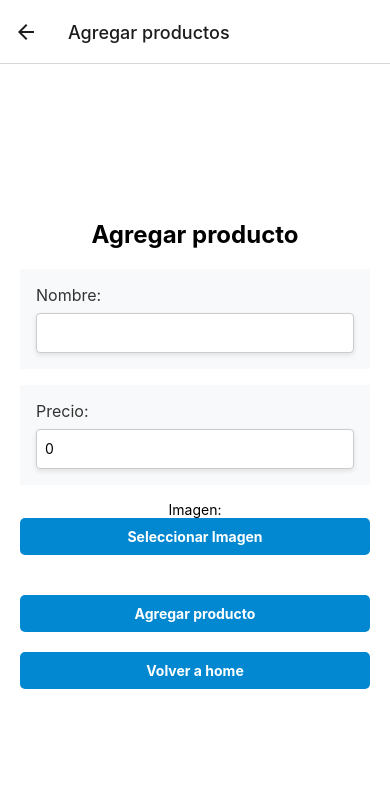
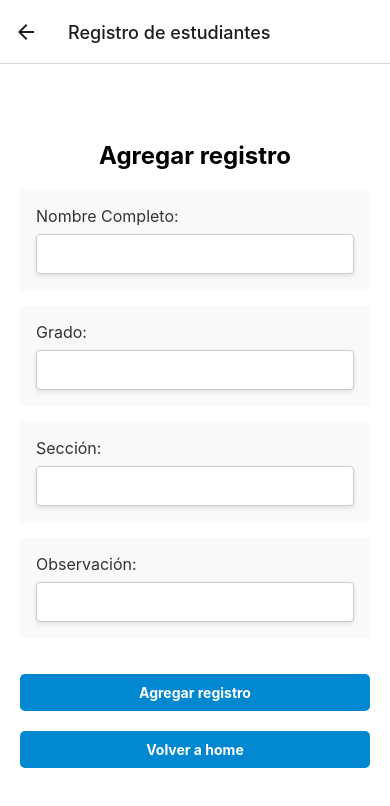
Before and after one commit to DenisCastillo06/Extraordinaria-Denis-20220365, a React Native app: screen /Add in a window 390 px wide. Shown: the top 806 px of the page. Built offline with nearby package versions, Linux system fonts and the light colour scheme; no server answers; the database is empty.

Commit message:
cambios 1

```diff
--- a/src/components/CardProductos.js
+++ b/src/components/CardProductos.js
@@ -32,9 +32,9 @@ const CardProductos = ({ id, nombre, precio, vendido, imagen }) => {
     return (
         <View style={styles.card}>
             <Text style={styles.nombre}>{nombre}</Text>
-            <Text style={styles.text}>${precio}</Text>
+            <Text style={styles.text}>{precio}</Text>
             <Text style={[styles.text, vendido ? styles.vendido : styles.disponible]}>
-                {vendido ? "Vendido" : "Disponible"}
+                {vendido ? "Finalizado" : "Pendiente"}
             </Text>
             {imagen ? (
                 <Image source={{ uri: imagen }} style={styles.image} />
@@ -51,7 +51,7 @@ const CardProductos = ({ id, nombre, precio, vendido, imagen }) => {
                     style={[styles.updateButton, vendido ? styles.regresarButton : styles.venderButton]}
                     onPress={() => handleUpdate(id, vendido)}>
                     <Text style={styles.updateButtonText}>
-                        {vendido ? "Devolver Producto" : "Vender"}
+                        {vendido ? "Devolver a pendiente" : "Finalizar"}
                     </Text>
                 </TouchableOpacity>
             </View>
--- a/src/navigation/Navigation.js
+++ b/src/navigation/Navigation.js
@@ -10,9 +10,9 @@ const Navigation = () => {
     return (
         <NavigationContainer>
             <Stack.Navigator>
-                <Stack.Screen name="Home" component={Home} options={{title:'Home'}} />
+                <Stack.Screen name="Home" component={Home} options={{title:'Gestión de estudiantes'}} />
                 <Stack.Screen name="Add" component={Add}
-                options={{presentation:'modal', title:'Agregar productos'}}/>
+                options={{presentation:'modal', title:'Registro de estudiantes'}}/>
             </Stack.Navigator>
         </NavigationContainer>
     );
--- a/src/screens/Add.js
+++ b/src/screens/Add.js
@@ -5,10 +5,10 @@ import { ref, uploadBytes, getDownloadURL } from 'firebase/storage';
 import { collection, addDoc } from 'firebase/firestore';
 import * as ImagePicker from 'expo-image-picker';
 
-// Componente Add para agregar un nuevo producto
+// Componente Add para agregar un nuevo registro
 const Add = ({ navigation }) => {
-    // Estado inicial del producto
-    const [producto, setProducto] = useState({
+    // Estado inicial del registro
+    const [registro, setRegistro] = useState({
         nombre: '',
         precio: 0,
         vendido: false,
@@ -32,8 +32,8 @@ const Add = ({ navigation }) => {
             });
 
             if (!result.canceled && result.assets.length > 0) {
-                setProducto({
-                    ...producto,
+                setRegistro({
+                    ...registro,
                     imagen: result.assets[0].uri
                 });
                 console.log('Imagen seleccionada:', result.assets[0].uri);
@@ -48,11 +48,11 @@ const Add = ({ navigation }) => {
         try {
             let imageUrl = null;
 
-            if (producto.imagen) {
+            if (registro.imagen) {
                 console.log('Subiendo imagen a Firebase Storage...');
-                const imageRef = ref(storage, `images/${Date.now()}-${producto.nombre}`);
+                const imageRef = ref(storage, `images/${Date.now()}-${registro.nombre}`);
 
-                const response = await fetch(producto.imagen);
+                const response = await fetch(registro.imagen);
                 const blob = await response.blob();
 
                 console.log('Antes del uploadBytes');
@@ -63,49 +63,59 @@ const Add = ({ navigation }) => {
                 console.log("URL de la imagen:", imageUrl);
             }
 
-            console.log('Datos del producto:', {...producto, imagen: imageUrl});
-            await addDoc(collection(database, 'productos'), {...producto, imagen: imageUrl});
+            console.log('Datos del registro:', {...registro, imagen: imageUrl});
+            await addDoc(collection(database, 'productos'), {...registro, imagen: imageUrl});
             console.log('Se guardó la colección');
 
-            Alert.alert('Producto agregado', 'El producto se agregó correctamente', [
+            Alert.alert('Registro agregado', 'El registro se agregó correctamente', [
                 { text: 'Ok', onPress: goToHome },
             ]);
 
             goToHome();
         } catch (error) {
-            console.error('Error al agregar el producto', error);
-            Alert.alert('Error', 'Ocurrió un error al agregar el producto. Por favor, intenta nuevamente.');
+            console.error('Error al agregar el registro', error);
+            Alert.alert('Error', 'Ocurrió un error al agregar el registro. Por favor, intenta nuevamente.');
         }
     };
 
     return (
         <View style={styles.container}>
-            <Text style={styles.title}>Agregar producto</Text>
+            <Text style={styles.title}>Agregar registro</Text>
             <View style={styles.inputContainer}>
-                <Text style={styles.label}>Nombre:</Text>
+                <Text style={styles.label}>Nombre Completo:</Text>
                 <TextInput
                     style={styles.input}
-                    onChangeText={text => setProducto({ ...producto, nombre: text })}
-                    value={producto.nombre}
+                    onChangeText={text => setRegistro({ ...registro, nombre: text })}
+                    value={registro.nombre}
                 />
             </View>
             <View style={styles.inputContainer}>
-                <Text style={styles.label}>Precio:</Text>
+                <Text style={styles.label}>Grado:</Text>
                 <TextInput
                     style={styles.input}
-                    onChangeText={text => setProducto({ ...producto, precio: parseFloat(text) })}
-                    value={producto.precio}
-                    keyboardType='numeric'
+                    onChangeText={text => setRegistro({ ...registro, grado: text })}
+                    value={registro.grado}
                 />
             </View>
-            <Text>Imagen:</Text>
-            <TouchableOpacity onPress={openGalery} style={styles.imagePicker}>
-                <Text style={styles.imagePickerText}>Seleccionar Imagen</Text>
-            </TouchableOpacity>
-            {producto.imagen ? <Image source={{ uri: producto.imagen }} style={styles.imagePreview} /> : null}
+            <View style={styles.inputContainer}>
+                <Text style={styles.label}>Sección:</Text>
+                <TextInput
+                    style={styles.input}
+                    onChangeText={text => setRegistro({ ...registro, seccion: text })}
+                    value={registro.seccion}
+                />
+            </View>
+            <View style={styles.inputContainer}>
+                <Text style={styles.label}>Observación:</Text>
+                <TextInput
+                    style={styles.input}
+                    onChangeText={text => setRegistro({ ...registro, observacion: text })}
+                    value={registro.observacion}
+                />
+            </View>
 
             <TouchableOpacity style={styles.button} onPress={agregarProducto}>
-                <Text style={styles.buttonText}>Agregar producto</Text>
+                <Text style={styles.buttonText}>Agregar registro</Text>
             </TouchableOpacity>
 
             <TouchableOpacity style={styles.button} onPress={goToHome}>
--- a/src/screens/Home.js
+++ b/src/screens/Home.js
@@ -40,7 +40,7 @@ const Home = ({ navigation }) => {
         <CardProductos
             id={item.id}
             nombre={item.nombre}
-            precio={item.precio}
+            grado={item.grado}
             vendido={item.vendido}
             imagen={item.imagen}
         />
@@ -49,7 +49,7 @@ const Home = ({ navigation }) => {
     // Renderiza la interfaz del componente Home
     return (
         <View style={styles.container}>
-            <Text style={styles.title}>Productos Disponibles</Text>
+            <Text style={styles.title}>Registro de Estudiantes</Text>
 
             {/* Muestra la lista de productos si hay elementos, de lo contrario muestra un mensaje */}
             {
@@ -61,14 +61,14 @@ const Home = ({ navigation }) => {
                     contentContainerStyle={styles.list}
                 />
                 :
-                <Text style={styles.Subtitle}>No hay productos disponibles</Text>
+                <Text style={styles.Subtitle}>No existen registros</Text>
             }
 
-            {/* Botón para navegar a la pantalla de agregar productos */}
+            {/* Botón para navegar a la pantalla de agregar registros */}
             <TouchableOpacity
                 style={styles.Button}
                 onPress={goToAdd}>
-                <Text style={styles.ButtonText}>Agregar Producto</Text>
+                <Text style={styles.ButtonText}>Agregar Registro</Text>
             </TouchableOpacity>
         </View>
     );
```
